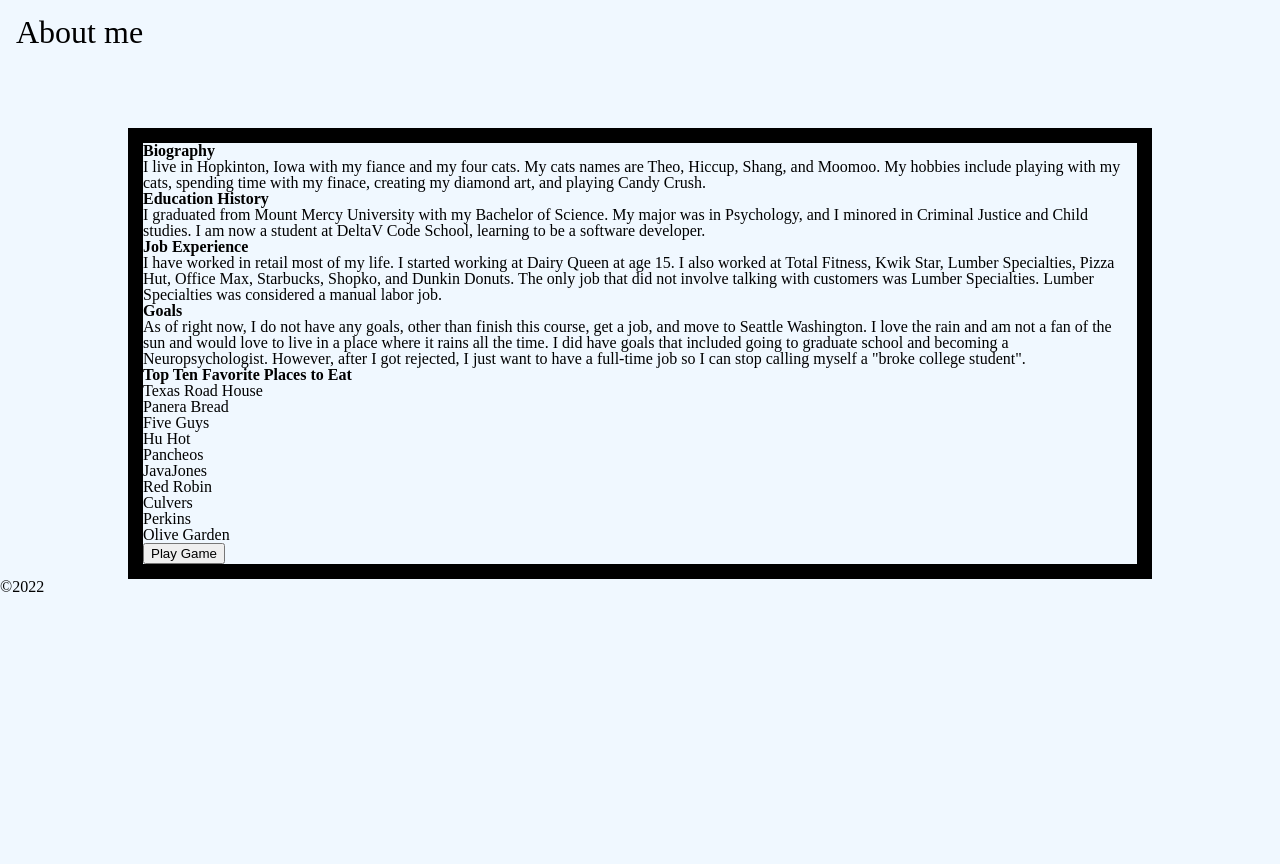
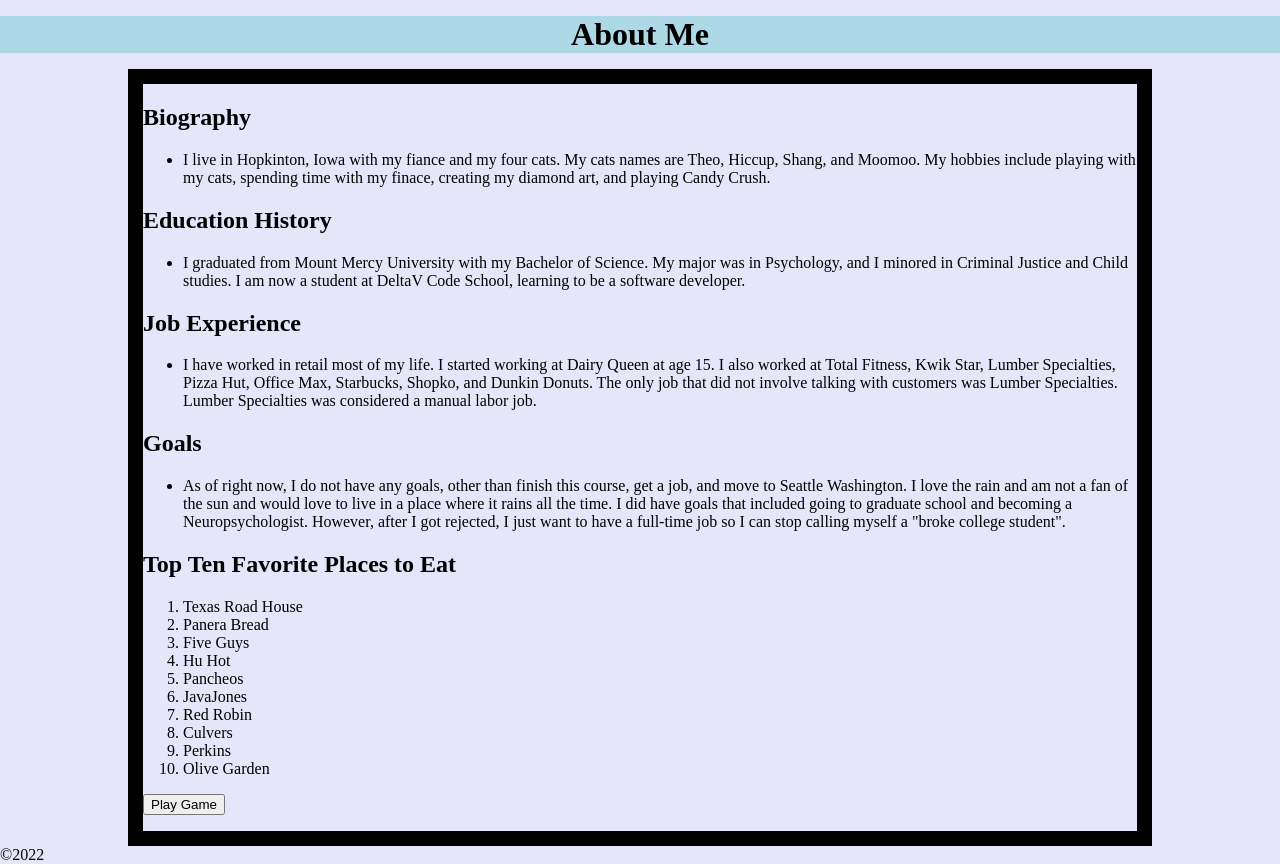
Before and after one commit to AllieDunkel/about-me, a plain HTML site: page index.html in a window 1280 px wide. Before the commit the page ends 800 px from the top, so only its background shows below. Drawn offline with Linux system fonts and the light colour scheme.

Commit message:
added some css

```diff
--- a/css/reset.css
+++ b/css/reset.css
@@ -3,7 +3,7 @@
    License: none (public domain)
 */
 
-html, body, div, span, applet, object, iframe,
+/* html, body, div, span, applet, object, iframe,
 h1, h2, h3, h4, h5, h6, p, blockquote, pre,
 a, abbr, acronym, address, big, cite, code,
 del, dfn, em, img, ins, kbd, q, s, samp,
@@ -14,7 +14,7 @@
 table, caption, tbody, tfoot, thead, tr, th, td,
 article, aside, canvas, details, embed,
 figure, figcaption, footer, header, hgroup,
-menu, nav, output, ruby, section, summary,
+menu, nav, output, ruby, section summary,
 time, mark, audio, video {
 	margin: 0;
 	padding: 0;
@@ -24,16 +24,14 @@
 	vertical-align: baseline;
 }
 /* HTML5 display-role reset for older browsers */
-article, aside, details, figcaption, figure,
+/* article, aside, details, figcaption, figure,
 footer, header, hgroup, menu, nav, section {
 	display: block;
 }
 body {
-	line-height: 1;
+	line-height: 2;
 }
-ol, ul {
-	list-style: none;
-}
+
 blockquote, q {
 	quotes: none;
 }
@@ -45,4 +43,4 @@
 table {
 	border-collapse: collapse;
 	border-spacing: 0;
-}
+} */
--- a/css/style.css
+++ b/css/style.css
@@ -5,11 +5,20 @@
 
 * {
     box-sizing: border-box;
+
 }
 
 h1 {
     font-size: 2rem;
     margin: 1rem
+
+}
+
+header {
+
+ background-color: lightblue;
+ text-align: center;
+
 }
 
 h2, h3 {
@@ -18,13 +27,16 @@
 
 section {
     border: 15px solid black;
+    margin: auto;
     width: 80%;
-    margin: 5rem auto 0 auto;
-    position: static;
+    position: static
+    padding: 70px 0;
 
 }
 
+
+
 body{
-    background-color: aliceblue;
+    background-color: lavender;
     margin: 0 auto;
 }
--- a/index.html
+++ b/index.html
@@ -9,7 +9,7 @@
 </head>
 <body onload="initialize()">
     <header>
-        <h1>About me</h1>
+        <h1>About Me</h1>
     </header>
     <main>
         <section>
--- a/js/app.js
+++ b/js/app.js
@@ -14,6 +14,8 @@
 var pleaseAskUsername;
 var userPoints = 0;
 var foodILike;
+let score=0;
+
 
 function playGame(){
     let questions=[
@@ -24,7 +26,6 @@
         ["Am I a cat person? Type Y/N.", "Y"]
     ];
 
-    let score=0;
 
     for(let i=0; i < questions.length; i++) {
 
@@ -44,11 +45,11 @@
 
 }
 
-function pleaseAskUsername() {
-    let user = prompt("What is your name?");
-    //console.log(`The name is ${user}`);
-    alert(`Welcome ${user}!`);
-}
+// function playGame() {
+//     let user = prompt("What is your name?");
+//     //console.log(`The name is ${user}`);
+//     alert(`Welcome ${user}!`);
+// }
 
 
 
```
